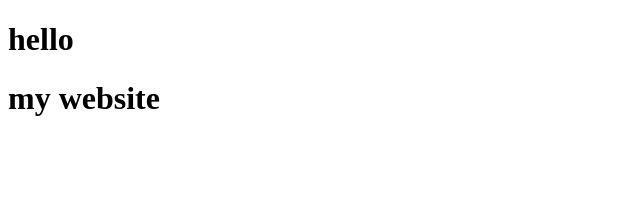
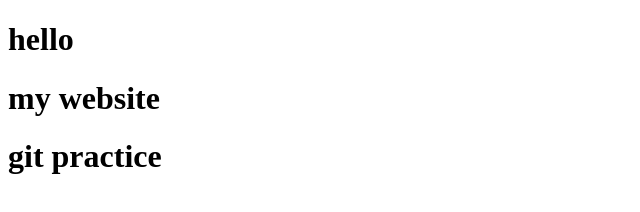
Before and after one commit to SonaliSB4402/25-june-repo, a plain HTML site: page index.html in a window 1280 px wide. Shown: the whole page, without its empty margins (0-640 px from the left). Drawn offline with Linux system fonts and the light colour scheme.

Commit message:
added a line

```diff
--- a/index.html
+++ b/index.html
@@ -8,5 +8,6 @@
 <body>
     <h1>hello</h1>
     <h1>my website</h1>
+    <h1>git practice</h1>
 </body>
 </html>
```
